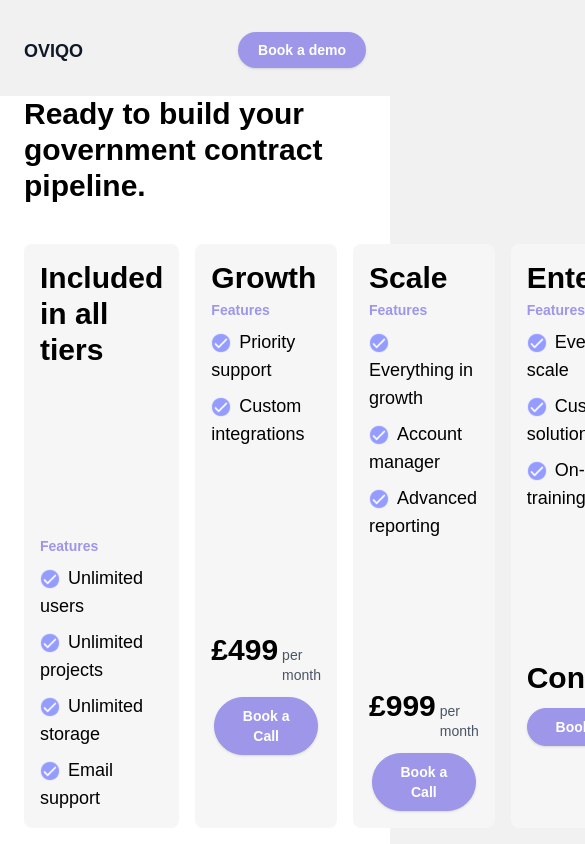
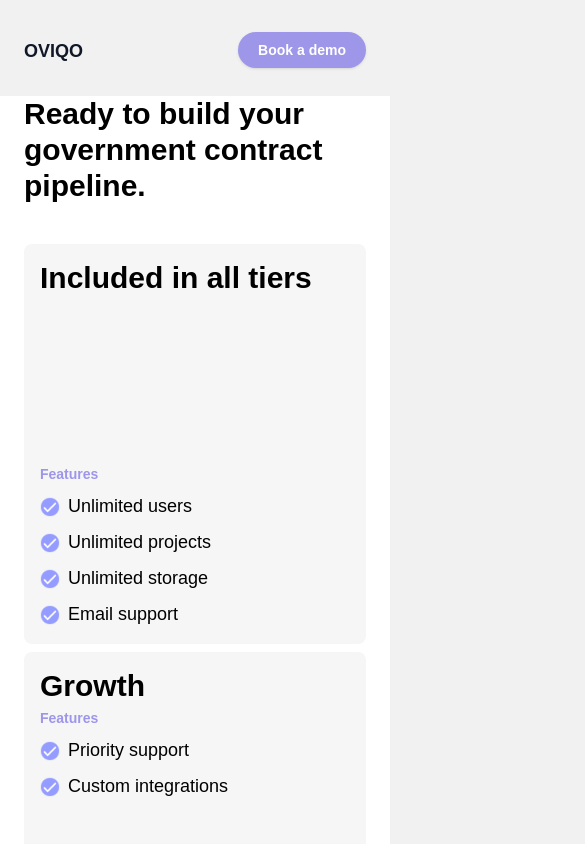
Before and after one commit to Oviqo-dev/oviqo-web, a Next.js app: page /plans in a window 390 px wide. Shown: the top 844 px of the page, 585 px wide, since content can reach past the window. Built offline with nearby package versions, Linux system fonts and the light colour scheme.

Commit message:
optimised plans page pricing cards for mobile

```diff
--- a/app/plans/page.tsx
+++ b/app/plans/page.tsx
@@ -48,7 +48,7 @@ export default function Plans() {
             </div>
 
 
-            <div className="flex p-2 pt-0 h-auto  min-h-120">
+            <div className="md:flex-row md:flex p-2 pt-0 h-auto min-h-120 sm:flex-col">
               <div className="flex-1 flex flex-col bg-[#f6f6f6] m-2 rounded-lg text-left h-auto p-4 text-3xl font-semibold">
                 Included in all tiers
                 <p className="text-sm mt-42 text-[#9d96e9]">Features</p>
```
